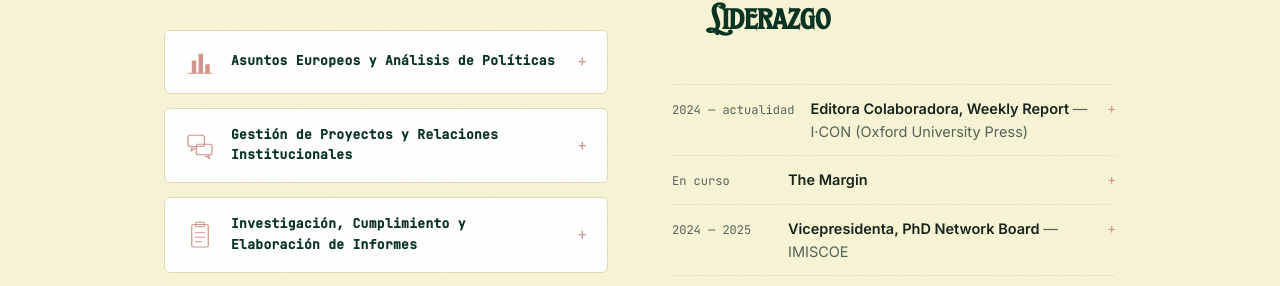
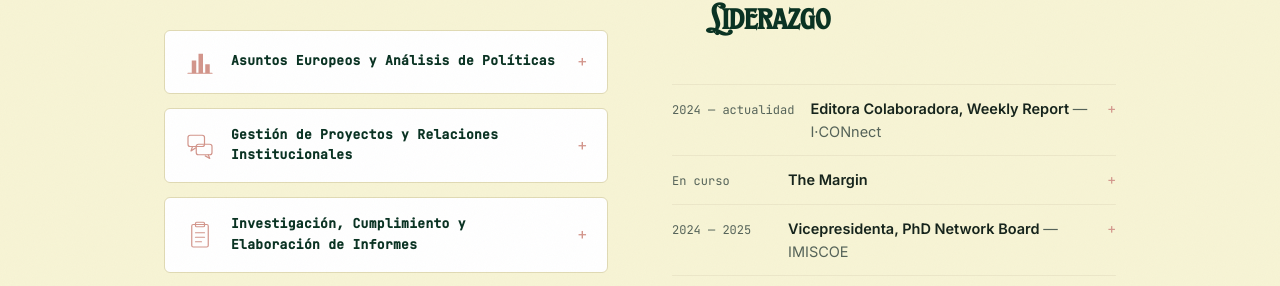
Before and after one commit to stalaveralodos-ux/s.talaveralodos, a Jekyll site: the page built from consultancy.html, in a window 1280 px wide and 900 px high, scrolled down 1062 px. Shown: the part 160-446 px from the top of the window. Built offline with Jekyll 4.4.1, drawn with Linux system fonts in a browser that asks for light colours.

Commit message:
Update leadership.html

```diff
--- a/_includes/es-sections/leadership.html
+++ b/_includes/es-sections/leadership.html
@@ -8,9 +8,9 @@
       <details class="role-toggle">
         <summary>
           <span class="role-when">2024 — actualidad</span>
-          <span class="role-title">Editora Colaboradora, Weekly Report <span class="role-org">— I·CON (Oxford University Press)</span></span>
+          <span class="role-title">Editora Colaboradora, Weekly Report <span class="role-org">— I·CONnect</span></span>
         </summary>
-        <p class="exp-desc">Elabora resúmenes analíticos periódicos sobre novedades del derecho constitucional a nivel global, dirigidos a un público académico internacional. I·CON es una revista de referencia en derecho constitucional, clasificada Q1.</p>
+        <p class="exp-desc">Resúmenes analíticos periódicos sobre novedades del derecho constitucional a nivel global, dirigidos a un público académico internacional en <a href="https://www.iconnectblog.com/whats-new-week-of-june-1/">I·CONnect</a>.</p>
       </details>
 
       <details class="role-toggle">
```
